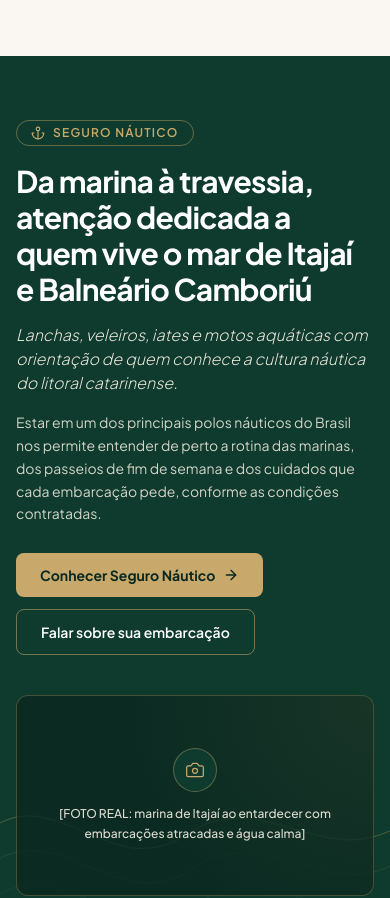
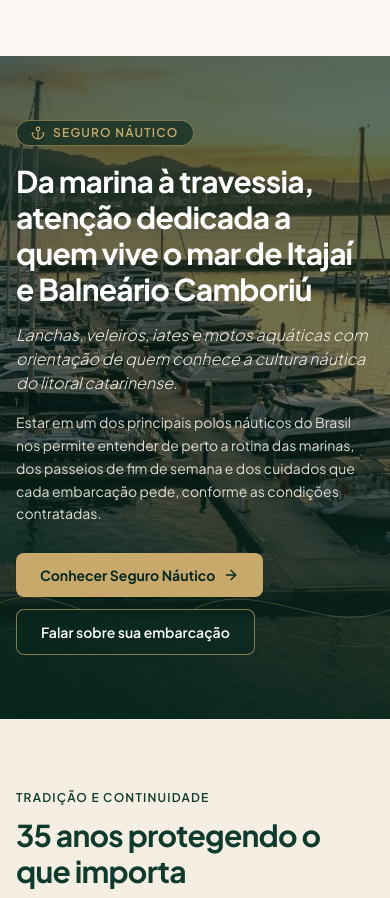
Before and after one commit to gabrielcriaecomunica/zanellaseguros, a Next.js app: page / in a window 390 px wide. Shown: the part 5120-6018 px from the top of the page. Built offline with nearby package versions, Linux system fonts and the light colour scheme.

Commit message:
feat: adiciona foto realista da marina de Itajai como fundo na secao nautico

```diff
--- a/app/page.tsx
+++ b/app/page.tsx
@@ -269,17 +269,33 @@ export default function HomePage() {
       </section>
 
       {/* 5. DESTAQUE NÁUTICO */}
-      <section className="relative overflow-hidden bg-verde-profundo py-16 text-branco sm:py-24">
+      <section className="relative flex min-h-[500px] items-center overflow-hidden bg-verde-escuro py-16 text-branco sm:min-h-[560px] sm:py-24">
+        <Image
+          src="/images/marina-itajai-entardecer.jpg"
+          alt="Marina de Itajaí ao entardecer com lanchas e veleiros atracados em águas calmas"
+          fill
+          sizes="100vw"
+          className="object-cover object-[70%_center] sm:object-center"
+        />
+
+        <div
+          aria-hidden="true"
+          className="absolute inset-0 bg-verde-escuro/55 sm:bg-transparent sm:bg-gradient-to-r sm:from-verde-escuro/95 sm:via-verde-profundo/78 sm:to-verde-profundo/20"
+        />
+        <div
+          aria-hidden="true"
+          className="absolute inset-0 bg-gradient-to-t from-verde-escuro/70 via-transparent to-verde-escuro/30 sm:hidden"
+        />
+
         <SectionWaves
           variant="gold"
           position="hero"
-          className="absolute inset-x-0 bottom-0 h-52 opacity-80"
+          className="absolute inset-x-0 bottom-0 z-10 h-44 opacity-80 sm:h-52"
         />
 
-        <div className="relative z-10 mx-auto max-w-7xl px-4 sm:px-6 lg:px-8">
-          <div className="grid grid-cols-1 items-center gap-10 lg:grid-cols-12">
-            <div className="lg:col-span-6">
-              <span className="inline-flex items-center gap-2 rounded-full border border-dourado-areia/45 px-3.5 py-1 text-xs font-semibold tracking-widest text-dourado-areia uppercase">
+        <div className="relative z-20 mx-auto w-full max-w-7xl px-4 sm:px-6 lg:px-8">
+          <div className="max-w-2xl">
+            <span className="inline-flex items-center gap-2 rounded-full border border-dourado-areia/55 bg-verde-escuro/70 px-3.5 py-1 text-xs font-semibold tracking-widest text-dourado-areia uppercase backdrop-blur-xs">
               <Anchor className="h-3.5 w-3.5" aria-hidden="true" />
               <span>SEGURO NÁUTICO</span>
             </span>
@@ -289,12 +305,12 @@ export default function HomePage() {
               Itajaí e Balneário Camboriú
             </h2>
 
-              <p className="mt-4 text-base font-light italic text-creme/95 sm:text-lg">
-                Lanchas, veleiros, iates e motos aquáticas com orientação de
-                quem conhece a cultura náutica do litoral catarinense.
+            <p className="mt-4 text-base font-light italic text-creme sm:text-lg">
+              Lanchas, veleiros, iates e motos aquáticas com orientação de quem
+              conhece a cultura náutica do litoral catarinense.
             </p>
 
-              <p className="mt-4 text-sm leading-relaxed text-creme/85 sm:text-base">
+            <p className="mt-4 text-sm leading-relaxed text-creme/90 sm:text-base">
               Estar em um dos principais polos náuticos do Brasil nos permite
               entender de perto a rotina das marinas, dos passeios de fim de
               semana e dos cuidados que cada embarcação pede, conforme as
@@ -304,7 +320,7 @@ export default function HomePage() {
             <div className="mt-7 flex flex-wrap gap-3">
               <Link
                 href="/nautico"
-                  className="inline-flex items-center gap-2 rounded-lg bg-dourado-areia px-6 py-3 text-sm font-bold text-verde-escuro transition-colors hover:bg-creme"
+                className="inline-flex items-center gap-2 rounded-lg bg-dourado-areia px-6 py-3 text-sm font-bold text-verde-escuro shadow-sm transition-colors hover:bg-creme"
               >
                 <span>Conhecer Seguro Náutico</span>
                 <ArrowRight className="h-4 w-4" aria-hidden="true" />
@@ -315,19 +331,10 @@ export default function HomePage() {
                 )}
                 target="_blank"
                 rel="noopener noreferrer"
-                  className="inline-flex items-center gap-2 rounded-lg border border-dourado-areia/55 px-6 py-3 text-sm font-semibold text-branco transition-colors hover:bg-verde-medio"
+                className="inline-flex items-center gap-2 rounded-lg border border-dourado-areia/65 bg-verde-escuro/55 px-6 py-3 text-sm font-semibold text-branco backdrop-blur-xs transition-colors hover:bg-verde-profundo"
               >
                 <span>Falar sobre sua embarcação</span>
               </a>
-              </div>
-            </div>
-
-            <div className="lg:col-span-6">
-              <PhotoPlaceholder
-                label="[FOTO REAL: marina de Itajaí ao entardecer com embarcações atracadas e água calma]"
-                aspect="16/9"
-                tone="dark"
-              />
             </div>
           </div>
         </div>
--- a/components/ModalidadeTemplate.tsx
+++ b/components/ModalidadeTemplate.tsx
@@ -1,4 +1,5 @@
 import React from "react";
+import Image from "next/image";
 import Link from "next/link";
 import { ArrowLeft, CheckCircle2, MessageCircle, Shield } from "lucide-react";
 import { buildWhatsAppUrl } from "@/content/empresa";
@@ -22,17 +23,39 @@ export function ModalidadeTemplate({
   const relacionadas = modalidade.relacionadas
     .map((slug) => getModalidadeBySlug(slug))
     .filter((item): item is ModalidadeSeguro => Boolean(item));
+  const isNautico = isNauticoLanding || modalidade.slug === "nautico";
 
   return (
     <>
       <section className="relative overflow-hidden bg-verde-profundo py-16 text-branco sm:py-24">
+        {isNautico && (
+          <>
+            <Image
+              src="/images/marina-itajai-entardecer.jpg"
+              alt="Marina de Itajaí ao entardecer com lanchas e veleiros atracados em águas calmas"
+              fill
+              priority
+              sizes="100vw"
+              className="object-cover object-[70%_center] sm:object-center"
+            />
+            <div
+              aria-hidden="true"
+              className="absolute inset-0 bg-verde-escuro/55 sm:bg-transparent sm:bg-gradient-to-r sm:from-verde-escuro/95 sm:via-verde-profundo/78 sm:to-verde-profundo/20"
+            />
+            <div
+              aria-hidden="true"
+              className="absolute inset-0 bg-gradient-to-t from-verde-escuro/70 via-transparent to-verde-escuro/30 sm:hidden"
+            />
+          </>
+        )}
+
         <SectionWaves
           variant="gold"
           position="hero"
-          className="absolute inset-x-0 bottom-0 h-48 opacity-85"
+          className="absolute inset-x-0 bottom-0 z-10 h-48 opacity-85"
         />
 
-        <div className="relative z-10 mx-auto max-w-7xl px-4 sm:px-6 lg:px-8">
+        <div className="relative z-20 mx-auto max-w-7xl px-4 sm:px-6 lg:px-8">
           <Link
             href="/seguros"
             className="inline-flex items-center gap-2 text-xs font-semibold tracking-wider text-dourado-areia uppercase hover:underline"
@@ -41,9 +64,15 @@ export function ModalidadeTemplate({
             <span>Todas as modalidades</span>
           </Link>
 
-          <div className="mt-6 grid grid-cols-1 items-center gap-10 lg:grid-cols-12">
-            <div className="lg:col-span-7">
-              <div className="inline-flex items-center gap-2.5 rounded-full border border-dourado-areia/45 bg-verde-escuro/60 px-4 py-1.5 text-xs font-semibold tracking-wider text-dourado-areia uppercase">
+          <div
+            className={`mt-6 ${
+              isNautico
+                ? "max-w-2xl"
+                : "grid grid-cols-1 items-center gap-10 lg:grid-cols-12"
+            }`}
+          >
+            <div className={isNautico ? "" : "lg:col-span-7"}>
+              <div className="inline-flex items-center gap-2.5 rounded-full border border-dourado-areia/45 bg-verde-escuro/70 px-4 py-1.5 text-xs font-semibold tracking-wider text-dourado-areia uppercase backdrop-blur-xs">
                 <ModalidadeIcon
                   name={modalidade.icone}
                   className="h-4 w-4 text-dourado-areia"
@@ -55,16 +84,16 @@ export function ModalidadeTemplate({
                 {modalidade.nome}
               </h1>
 
-              <p className="mt-4 max-w-2xl text-lg font-light italic text-creme/95">
+              <p className="mt-4 max-w-2xl text-lg font-light italic text-creme">
                 {modalidade.subtitulo}
               </p>
 
-              <p className="mt-5 max-w-2xl text-base leading-relaxed text-creme/85">
+              <p className="mt-5 max-w-2xl text-base leading-relaxed text-creme/90">
                 {modalidade.aberturaCotidiano}
               </p>
 
               {isNauticoLanding && modalidade.destaqueLitoral && (
-                <div className="mt-5 rounded-xl border border-dourado-areia/35 bg-verde-escuro/70 p-4 text-sm leading-relaxed text-creme">
+                <div className="mt-5 rounded-xl border border-dourado-areia/35 bg-verde-escuro/75 p-4 text-sm leading-relaxed text-creme backdrop-blur-xs">
                   {modalidade.destaqueLitoral}
                 </div>
               )}
@@ -81,13 +110,14 @@ export function ModalidadeTemplate({
                 </a>
                 <Link
                   href="/contato"
-                  className="inline-flex items-center gap-2 rounded-lg border border-dourado-areia/50 px-6 py-3.5 text-sm font-semibold text-branco transition-colors hover:bg-verde-medio"
+                  className="inline-flex items-center gap-2 rounded-lg border border-dourado-areia/65 bg-verde-escuro/55 px-6 py-3.5 text-sm font-semibold text-branco backdrop-blur-xs transition-colors hover:bg-verde-profundo"
                 >
                   <span>Tirar uma dúvida</span>
                 </Link>
               </div>
             </div>
 
+            {!isNautico && (
               <div className="lg:col-span-5">
                 <PhotoPlaceholder
                   label={modalidade.fotoPlaceholder}
@@ -95,6 +125,7 @@ export function ModalidadeTemplate({
                   tone="dark"
                 />
               </div>
+            )}
           </div>
         </div>
       </section>
```
Also changed, not shown: public/images/marina-itajai-entardecer.jpg (added). Lines whose indentation alone changed are shown as unchanged.
